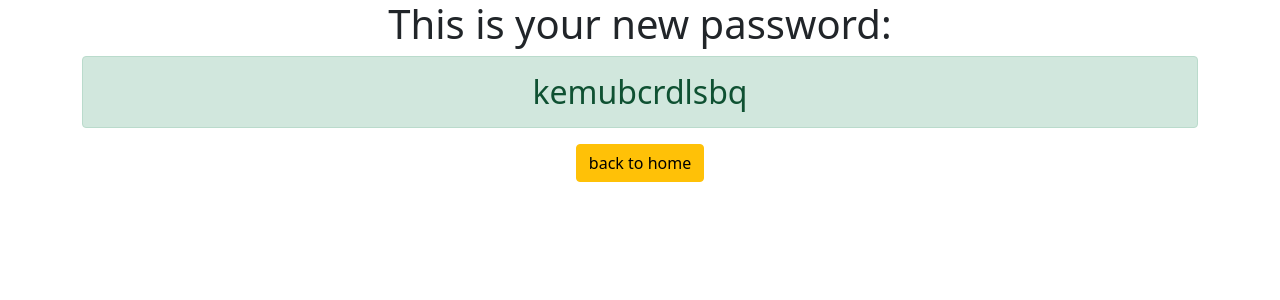
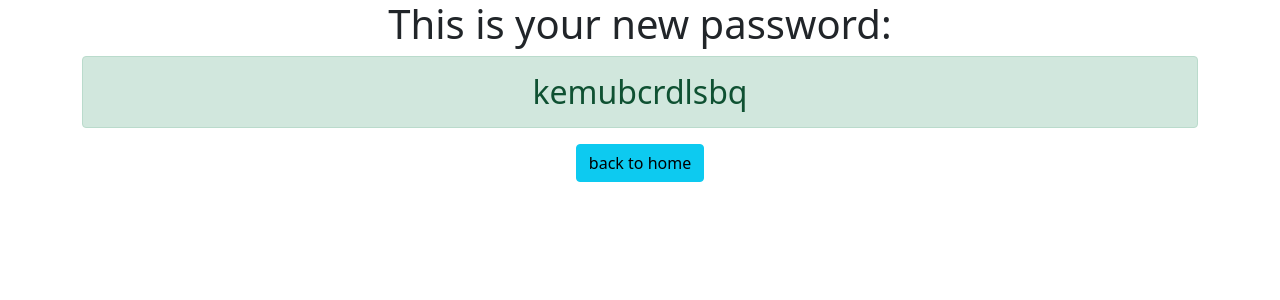
Before and after one commit to kanorox/django3-password-generator, a Django app: page /password in a window 1280 px wide. Shown: the top 300 px of the page. Run offline with Django 3.2, Linux system fonts and the light colour scheme.

Commit message:
I made a few changes

```diff
--- a/generator/templates/generator/password.html
+++ b/generator/templates/generator/password.html
@@ -8,5 +8,5 @@
 	<h1> This is your new password:</h1>
 	<h2 class="alert alert-success">{{ password }}</h2>
 
-	<a href="{%  url 'home' %}"class="btn btn-warning"> back to home</a>
+	<a href="{%  url 'home' %}"class="btn btn-info"> back to home</a>
 </div>
--- a/password_generator/settings.py
+++ b/password_generator/settings.py
@@ -20,7 +20,7 @@ BASE_DIR = Path(__file__).resolve().parent.parent
 # See https://docs.djangoproject.com/en/3.1/howto/deployment/checklist/
 
 # SECURITY WARNING: keep the secret key used in production secret!
-SECRET_KEY = '18b3l$)y92ite8r%-o!^4#y-tl1@$in(5l($xslf2zd7c^ndny'
+SECRET_KEY = '18b3l$)y92itedjdhjd8r%-o!^4#y-tl1@$in(5l($xslf2zd7c^ndny'
 
 # SECURITY WARNING: don't run with debug turned on in production!
 DEBUG = True
```
